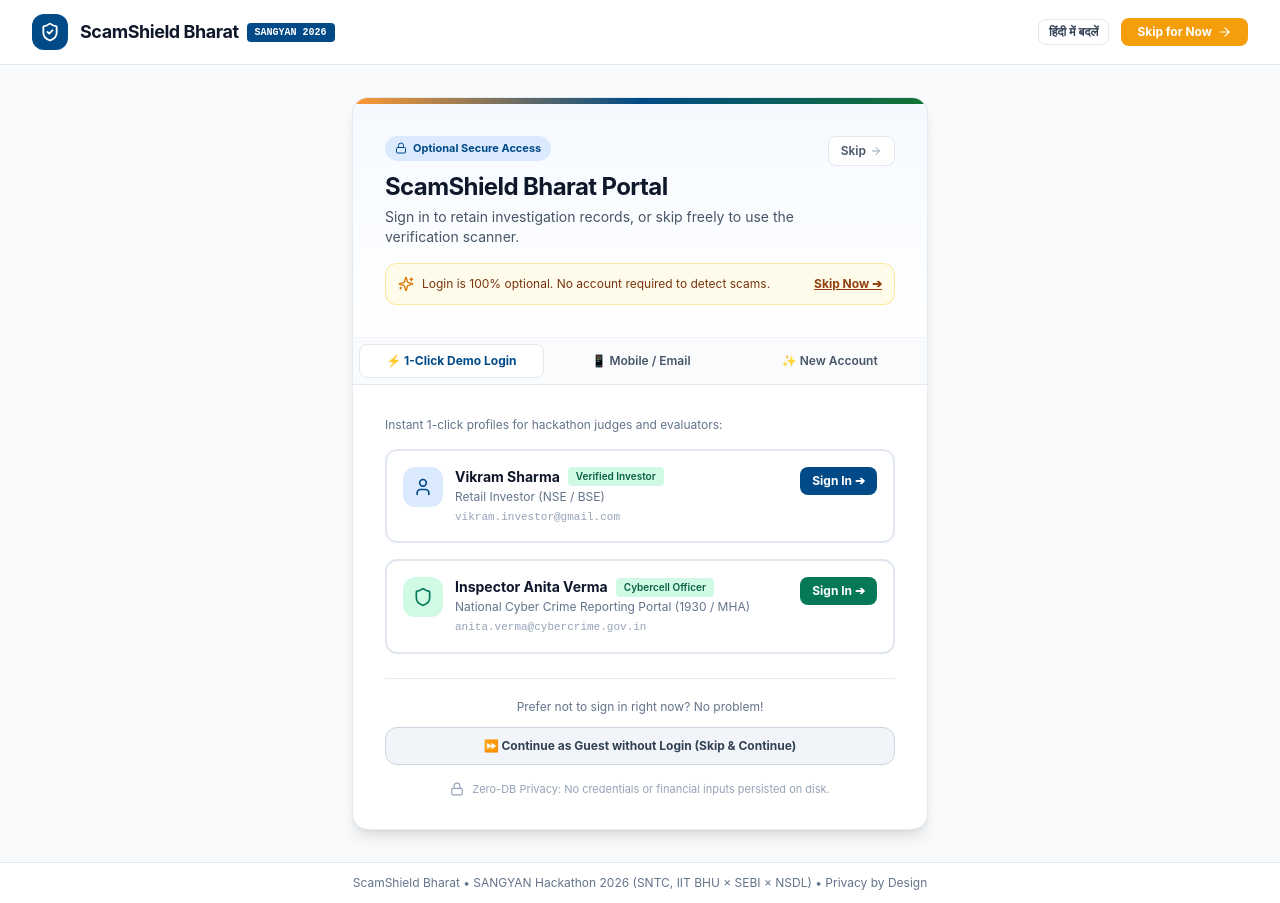
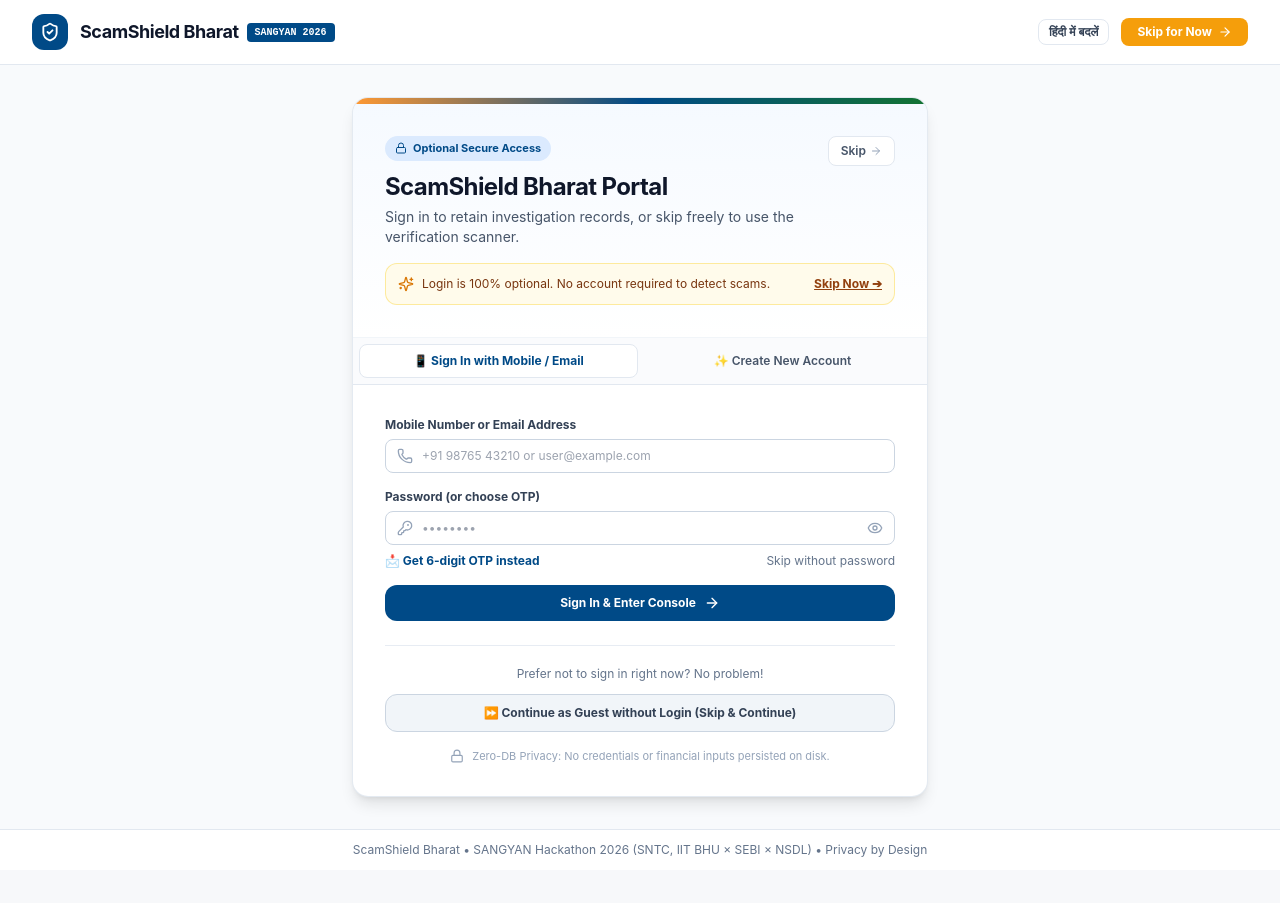
Before and after one commit to aryansingh-2008/scamshield-bharat, a Next.js app: page /login in a window 1280 px wide. After the commit the page ends 870 px from the top, so only its background shows below. Built offline with nearby package versions, Linux system fonts and the light colour scheme.

Commit message:
feat(auth): remove 1-click demo tab from login page

```diff
--- a/src/app/login/page.tsx
+++ b/src/app/login/page.tsx
@@ -20,16 +20,16 @@ import {
   Building2,
   FileCheck2,
 } from 'lucide-react';
-import { useAuth, DEMO_USERS } from '@/lib/auth-context';
+import { useAuth } from '@/lib/auth-context';
 
 function LoginContent() {
   const router = useRouter();
   const searchParams = useSearchParams();
   const redirectPath = searchParams.get('redirect') || '/';
-  const { login, loginAsDemo, skipLogin, user } = useAuth();
+  const { login, skipLogin, user } = useAuth();
 
   const [lang, setLang] = useState<'en' | 'hi'>('en');
-  const [activeTab, setActiveTab] = useState<'demo' | 'credentials' | 'signup'>('demo');
+  const [activeTab, setActiveTab] = useState<'credentials' | 'signup'>('credentials');
 
   // Credentials Form State
   const [identifier, setIdentifier] = useState('');
@@ -52,10 +52,7 @@ function LoginContent() {
     router.push(redirectPath);
   };
 
-  const handleDemoLogin = (type: 'investor' | 'investigator') => {
-    loginAsDemo(type);
-    router.push(redirectPath);
-  };
+
 
   const handleSendOtp = () => {
     if (!identifier.trim()) {
@@ -216,17 +213,6 @@ function LoginContent() {
           {/* Navigation Tabs */}
           <div className="flex border-b border-slate-200 bg-slate-50/70 p-1.5 gap-1.5 text-xs font-semibold">
             <button
-              onClick={() => { setActiveTab('demo'); setAuthError(null); }}
-              className={`flex-1 py-2 rounded-lg text-center transition-all ${
-                activeTab === 'demo'
-                  ? 'bg-white text-[#004A87] font-bold shadow-xs border border-slate-200'
-                  : 'text-slate-600 hover:text-slate-900 hover:bg-white/60'
-              }`}
-            >
-              ⚡ {isHindi ? '1-क्लिक डेमो लॉगिन' : '1-Click Demo Login'}
-            </button>
-
-            <button
               onClick={() => { setActiveTab('credentials'); setAuthError(null); }}
               className={`flex-1 py-2 rounded-lg text-center transition-all ${
                 activeTab === 'credentials'
@@ -234,7 +220,7 @@ function LoginContent() {
                   : 'text-slate-600 hover:text-slate-900 hover:bg-white/60'
               }`}
             >
-              📱 {isHindi ? 'मोबाइल / ईमेल' : 'Mobile / Email'}
+              📱 {isHindi ? 'मोबाइल / ईमेल से लॉगिन' : 'Sign In with Mobile / Email'}
             </button>
 
             <button
@@ -245,7 +231,7 @@ function LoginContent() {
                   : 'text-slate-600 hover:text-slate-900 hover:bg-white/60'
               }`}
             >
-              ✨ {isHindi ? 'नया खाता' : 'New Account'}
+              ✨ {isHindi ? 'नया खाता बनाएं' : 'Create New Account'}
             </button>
           </div>
 
@@ -255,87 +241,6 @@ function LoginContent() {
               <div className="mb-4 p-3 rounded-lg bg-red-50 border border-red-200 flex items-center gap-2 text-xs text-red-700">
                 <AlertCircle className="w-4 h-4 text-red-600 shrink-0" />
                 <span>{authError}</span>
-              </div>
-            )}
-
-            {/* TAB 1: 1-Click Demo Logins */}
-            {activeTab === 'demo' && (
-              <div className="space-y-4">
-                <p className="text-xs text-slate-500">
-                  {isHindi
-                    ? 'हैकथॉन जूरी व टेस्टर्स के लिए तुरंत 1-क्लिक एक्सेस:'
-                    : 'Instant 1-click profiles for hackathon judges and evaluators:'}
-                </p>
-
-                {/* Profile 1: Retail Investor */}
-                <div
-                  onClick={() => handleDemoLogin('investor')}
-                  className="p-4 rounded-xl border-2 border-slate-200 hover:border-[#004A87] bg-white hover:bg-blue-50/30 transition-all cursor-pointer group shadow-2xs"
-                >
-                  <div className="flex items-start justify-between">
-                    <div className="flex items-start gap-3">
-                      <div className="w-10 h-10 rounded-xl bg-blue-100 flex items-center justify-center text-[#004A87] font-bold group-hover:scale-105 transition-transform">
-                        <User className="w-5 h-5" />
-                      </div>
-                      <div>
-                        <div className="flex items-center gap-2">
-                          <h3 className="font-bold text-sm text-slate-900 group-hover:text-[#004A87]">
-                            {DEMO_USERS.investor.name}
-                          </h3>
-                          <span className="px-2 py-0.5 text-[10px] font-semibold bg-emerald-100 text-emerald-800 rounded">
-                            {isHindi ? 'सत्यापित निवेशक' : 'Verified Investor'}
-                          </span>
-                        </div>
-                        <p className="text-xs text-slate-500 mt-0.5">
-                          {DEMO_USERS.investor.designation}
-                        </p>
-                        <p className="text-[11px] text-slate-400 font-mono mt-1">
-                          {DEMO_USERS.investor.emailOrPhone}
-                        </p>
-                      </div>
-                    </div>
-                    <button
-                      className="px-3 py-1.5 text-xs font-bold text-white bg-[#004A87] rounded-lg group-hover:bg-[#003866] transition-colors shrink-0"
-                    >
-                      {isHindi ? 'लॉगिन करें' : 'Sign In'} ➔
-                    </button>
-                  </div>
-                </div>
-
-                {/* Profile 2: Cybercrime Investigator */}
-                <div
-                  onClick={() => handleDemoLogin('investigator')}
-                  className="p-4 rounded-xl border-2 border-slate-200 hover:border-emerald-600 bg-white hover:bg-emerald-50/30 transition-all cursor-pointer group shadow-2xs"
-                >
-                  <div className="flex items-start justify-between">
-                    <div className="flex items-start gap-3">
-                      <div className="w-10 h-10 rounded-xl bg-emerald-100 flex items-center justify-center text-emerald-700 font-bold group-hover:scale-105 transition-transform">
-                        <Shield className="w-5 h-5" />
-                      </div>
-                      <div>
-                        <div className="flex items-center gap-2">
-                          <h3 className="font-bold text-sm text-slate-900 group-hover:text-emerald-700">
-                            {DEMO_USERS.investigator.name}
-                          </h3>
-                          <span className="px-2 py-0.5 text-[10px] font-semibold bg-emerald-100 text-emerald-800 rounded">
-                            {isHindi ? 'साइबर सेल अधिकारी' : 'Cybercell Officer'}
-                          </span>
-                        </div>
-                        <p className="text-xs text-slate-500 mt-0.5">
-                          {DEMO_USERS.investigator.organization}
-                        </p>
-                        <p className="text-[11px] text-slate-400 font-mono mt-1">
-                          {DEMO_USERS.investigator.emailOrPhone}
-                        </p>
-                      </div>
-                    </div>
-                    <button
-                      className="px-3 py-1.5 text-xs font-bold text-white bg-emerald-700 rounded-lg group-hover:bg-emerald-800 transition-colors shrink-0"
-                    >
-                      {isHindi ? 'लॉगिन करें' : 'Sign In'} ➔
-                    </button>
-                  </div>
-                </div>
               </div>
             )}
 
```
